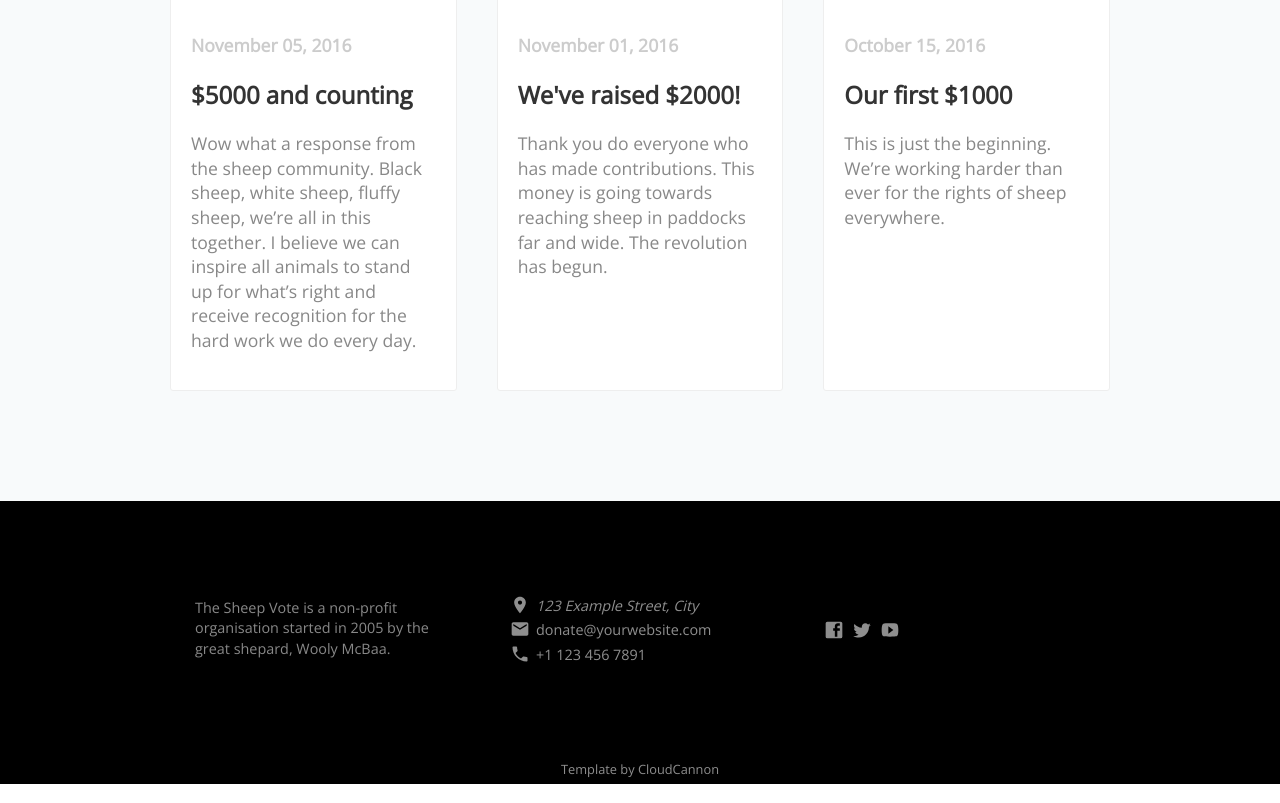
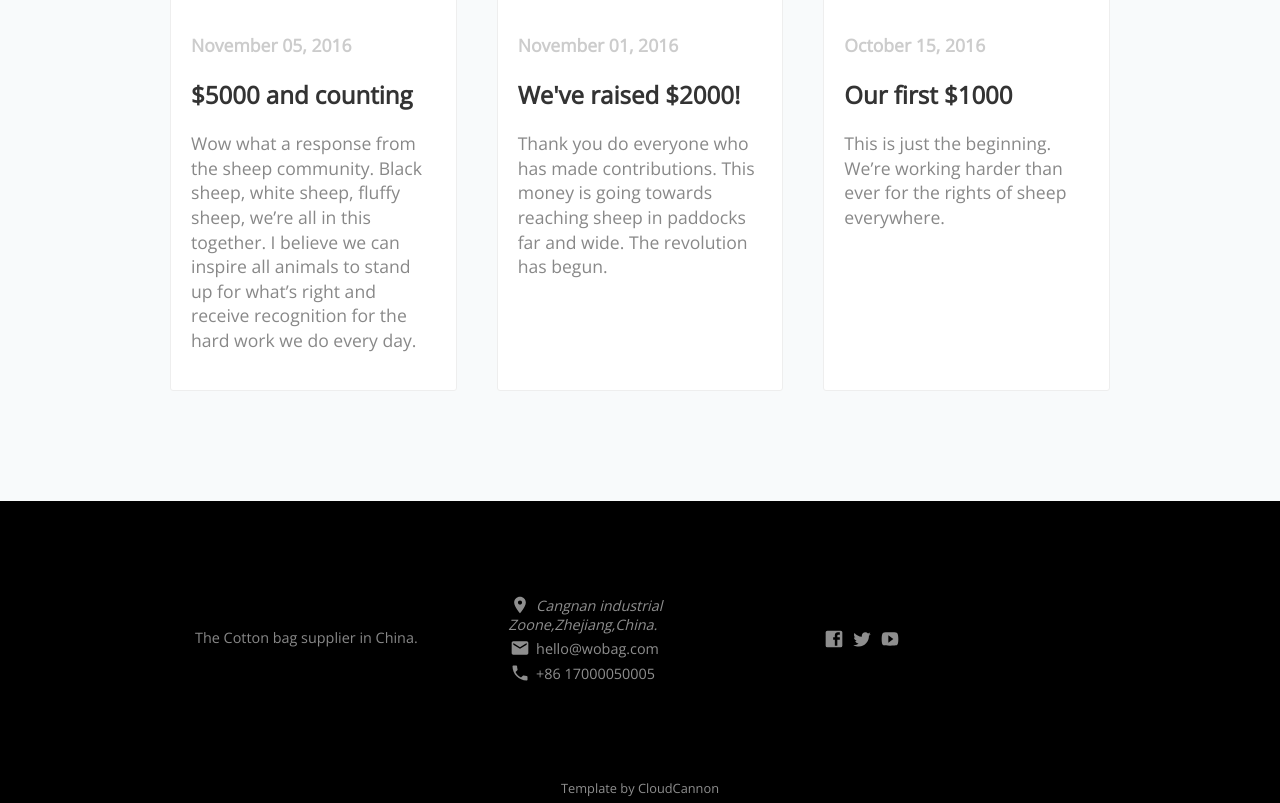
Before and after one commit to wobags/wobags.github.io, a Jekyll site: the page built from index.html, in a window 1280 px wide and 900 px high, scrolled down 3767 px, cut to the strip 97-900 px from the top of the window. Built offline with Jekyll 4.4.1, drawn with Linux system fonts in a browser that asks for light colours; nearby versions of some CDN libraries; a script that is not in the unit is left out.

Commit message:
Update company.yml

```diff
--- a/_data/company.yml
+++ b/_data/company.yml
@@ -1,8 +1,8 @@
-company_name: The Sheep Vote
-mission_statement: The Sheep Vote is a non-profit organisation started in 2005 by the great shepard, Wooly McBaa.
-address: 123 Example Street, City
-phone: +1 123 456 7891
-email: donate@yourwebsite.com
-facebook: CloudCannon
-twitter: CloudCannon
-youtube: CloudCannon
+company_name: Wenzhou wobag Co.,Ltd.
+mission_statement: The Cotton bag supplier in China.
+address: Cangnan industrial Zoone,Zhejiang,China.
+phone: +86 17000050005
+email: hello@wobag.com
+facebook: wobag
+twitter: wobag
+youtube: wobag
```
